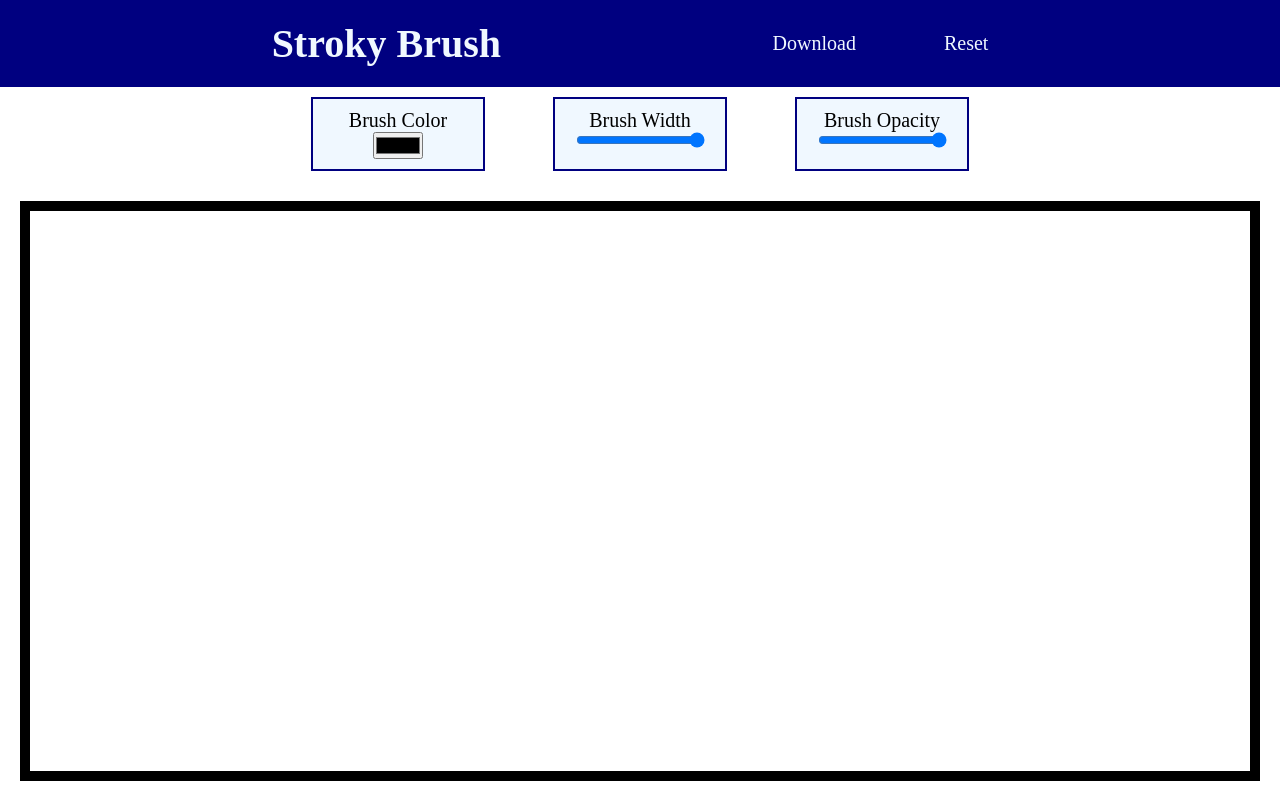
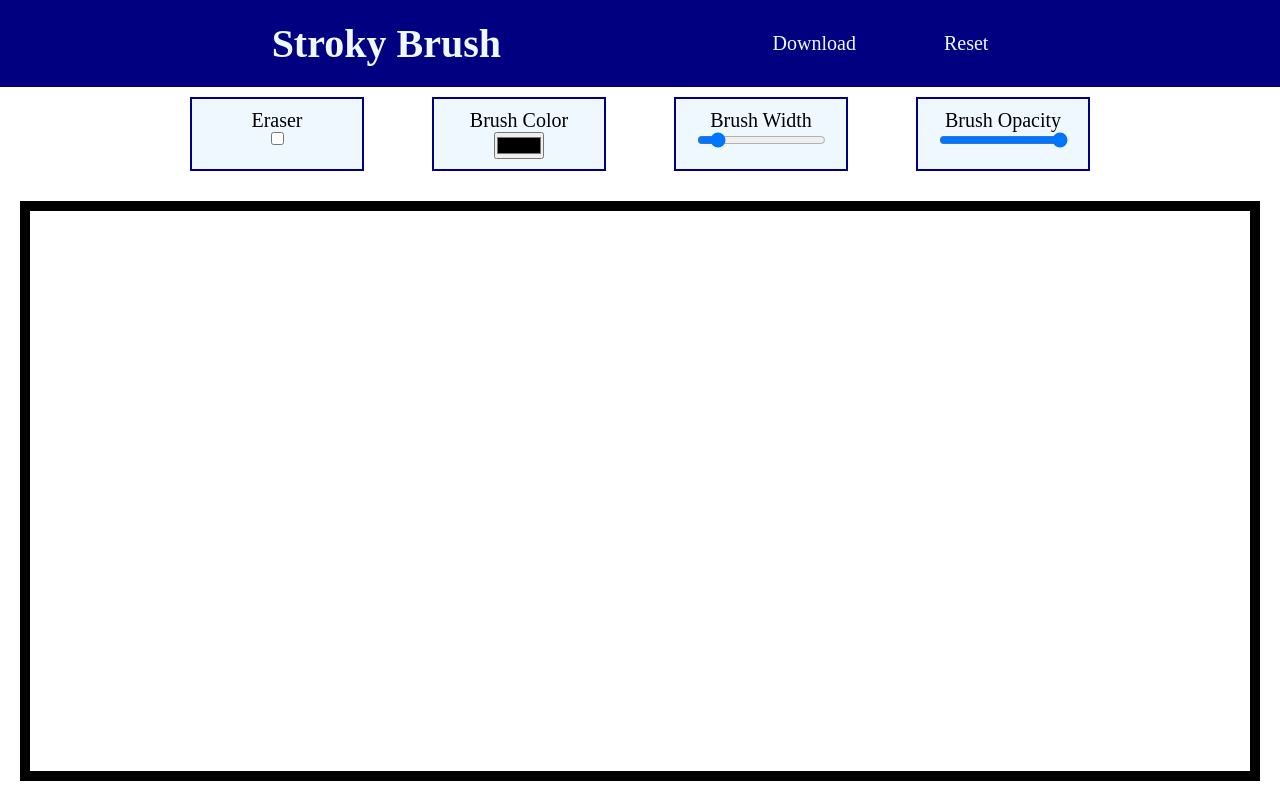
Before and after one commit to agneslily4709/OnlineCanvas, a React (Create React App) app in the folder stroky-brush/: page / in a window 1280 px wide. Built offline with nearby package versions, Linux system fonts and the light colour scheme.

Commit message:
Update Menu.jsx

```diff
--- a/stroky-brush/src/Components/Menu.jsx
+++ b/stroky-brush/src/Components/Menu.jsx
@@ -1,21 +1,24 @@
 import React from "react";
 import "../App.css";
 
-const Menu = ({ setLineColor, setLineWidth,
-	setLineOpacity }) => {
+const Menu = ({ isEraser,setLineColor, setLineWidth, setLineOpacity,setIsEraser }) => {
 	return (
 		<div className="Menu">
+                <div className="menu-item">
+                <label>Eraser </label>
+			<input type="checkbox" checked={isEraser} onChange={(e) => {setIsEraser((prev)=>!prev)}} />
+                </div>
                 <div className="menu-item">
                 <label>Brush Color </label>
 			<input type="color"onChange={(e) => {setLineColor(e.target.value); }} />
                 </div>
                 <div className="menu-item">
                         <label>Brush Width </label>
-			<input type="range"min="3"max="20"onChange={(e) => {setLineWidth(e.target.value); }} />
+			<input type="range"min="3"max="20" step={1} defaultValue={5} onChange={(e) => {setLineWidth(e.target.value); }} />
                 </div>
                 <div className="menu-item">
                         <label>Brush Opacity</label>
-			<input type="range"min="0"max="1"  step={0.1}defaultValue={1}onChange={(e) => {setLineOpacity(e.target.value); }} />
+			<input type="range"min="0.1"max="1"  step={0.1} defaultValue={1} onChange={(e) => {setLineOpacity(e.target.value); }} />
                 </div>
 		</div>
 	);
```
